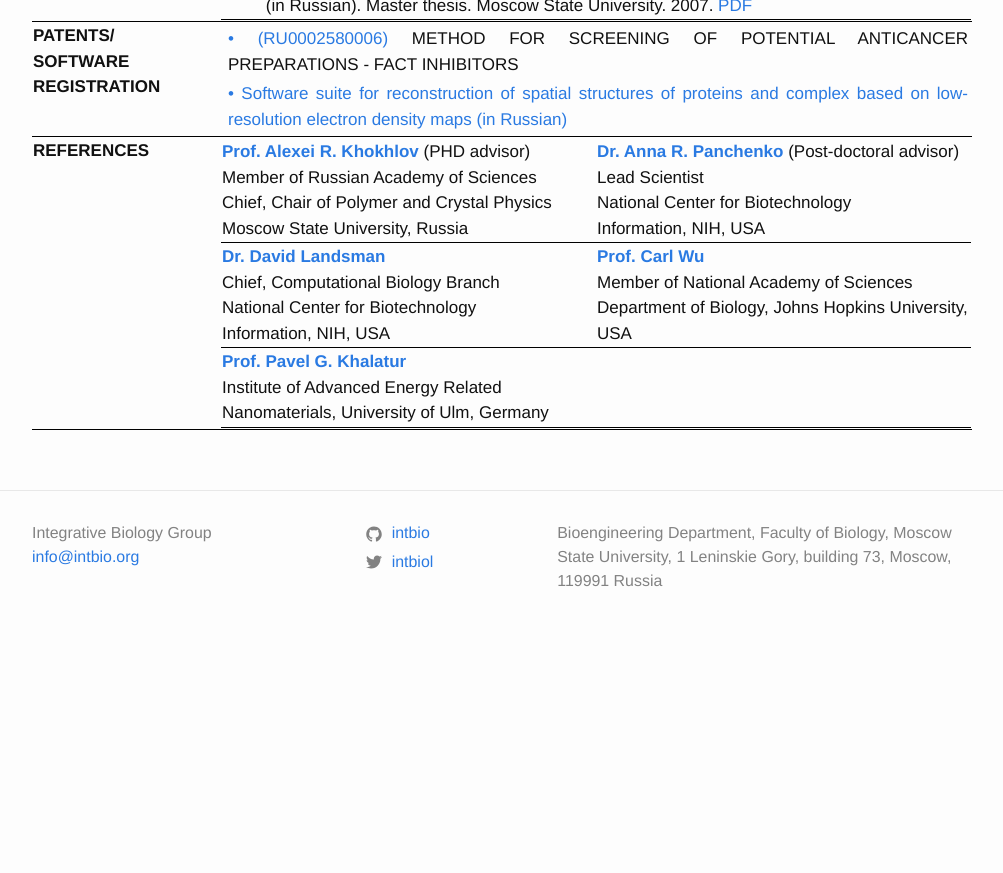
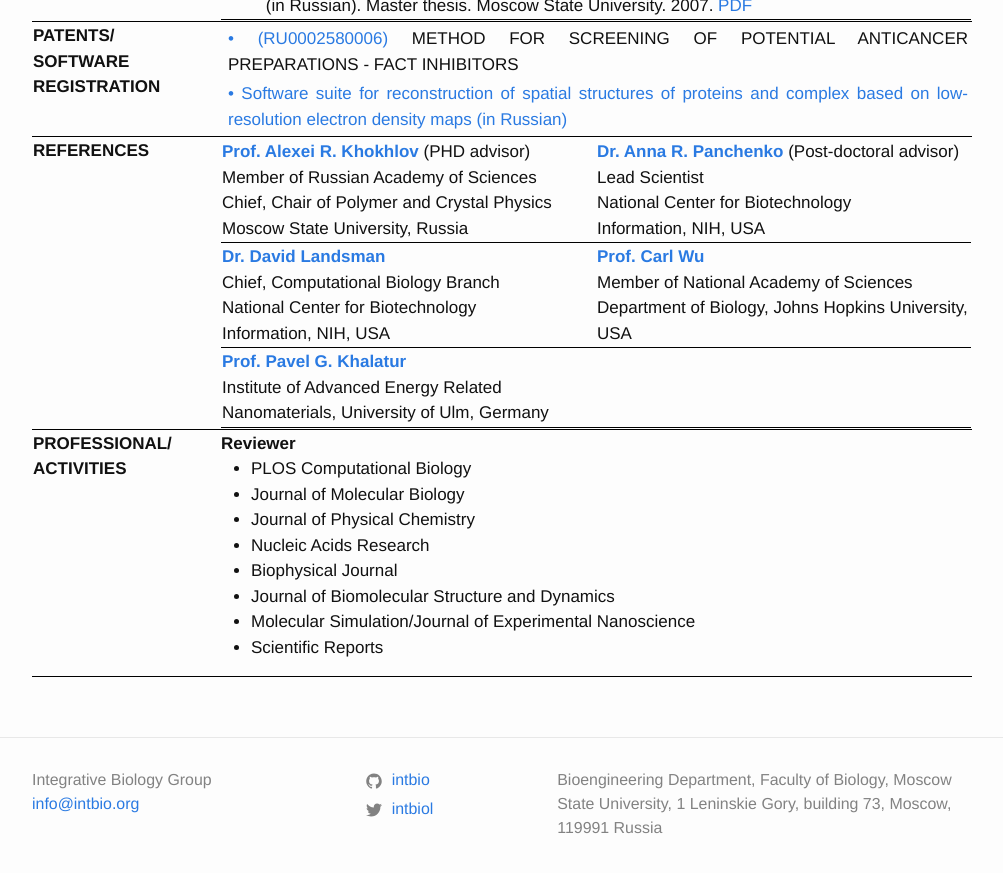
Before and after one commit to v-adlerberg/intbio.github.io, a Jekyll site: the page built from cv/aksh.md, in a window 1280 px wide and 900 px high, scrolled down 4116 px. Shown: the top 873 px of the window, without its empty margins (138-1141 px from the left). Built offline with Jekyll 4.4.1, drawn with Linux system fonts in a browser that asks for light colours; comment, search, counter and statistics services are not loaded; before the commit the page ends 4768 px from its top, so only the background shows below that.

Commit message:
Update aksh.md

```diff
--- a/cv/aksh.md
+++ b/cv/aksh.md
@@ -265,5 +265,21 @@ Alexey Shaytan received his diploma in condensed matter physics from Moscow Stat
 			</table>
 		</td>
 	</tr>
+	<tr class="rowu">
+		<td valign="top"><b>PROFESSIONAL/<br>ACTIVITIES</b></td>
+		<td>
+		<b>Reviewer</b>
+		<ul>
+			<li>PLOS Computational Biology</li>
+			<li>Journal of Molecular Biology</li>
+			<li>Journal of Physical Chemistry</li>
+			<li>Nucleic Acids Research</li>
+			<li>Biophysical Journal</li>
+			<li>Journal of Biomolecular Structure and Dynamics</li>
+			<li>Molecular Simulation/Journal of Experimental Nanoscience</li>
+			<li>Scientific Reports</li>
+		</ul>
+		</td>
+	</tr>
 </tbody>
 </table>
```
